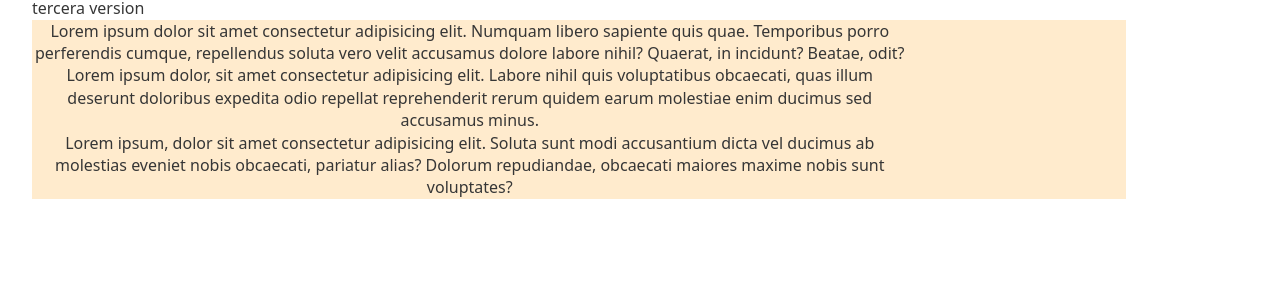
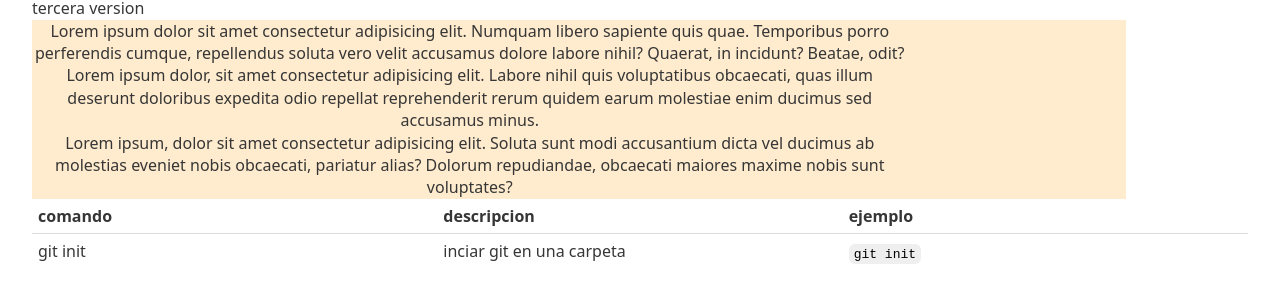
Before and after one commit to institutoi3-project/randomColor, a plain HTML site: page index.html in a window 1280 px wide. Shown: the part 88-390 px from the top of the page. Drawn offline with nearby package versions, Linux system fonts and the light colour scheme.

Commit message:
ft. index.html: se agrega tabala de comandos

```diff
--- a/index.html
+++ b/index.html
@@ -33,6 +33,26 @@
         voluptates?
       </p>
     </div>
+
+    <div id="comandos">
+      <table>
+        <thead>
+          <tr>
+            <th>comando</th>
+            <th>descripcion</th>
+            <th>ejemplo</th>
+          </tr>
+        </thead>
+        <tbody>
+          <tr>
+            <td>git init</td>
+            <td>inciar git en una carpeta</td>
+            <td><code>git init</code></td>
+          </tr>
+        </tbody>
+
+      </table>
+    </div>
     <div id="root"></div>
     <script src="./app.js"></script>
   </body>
```
